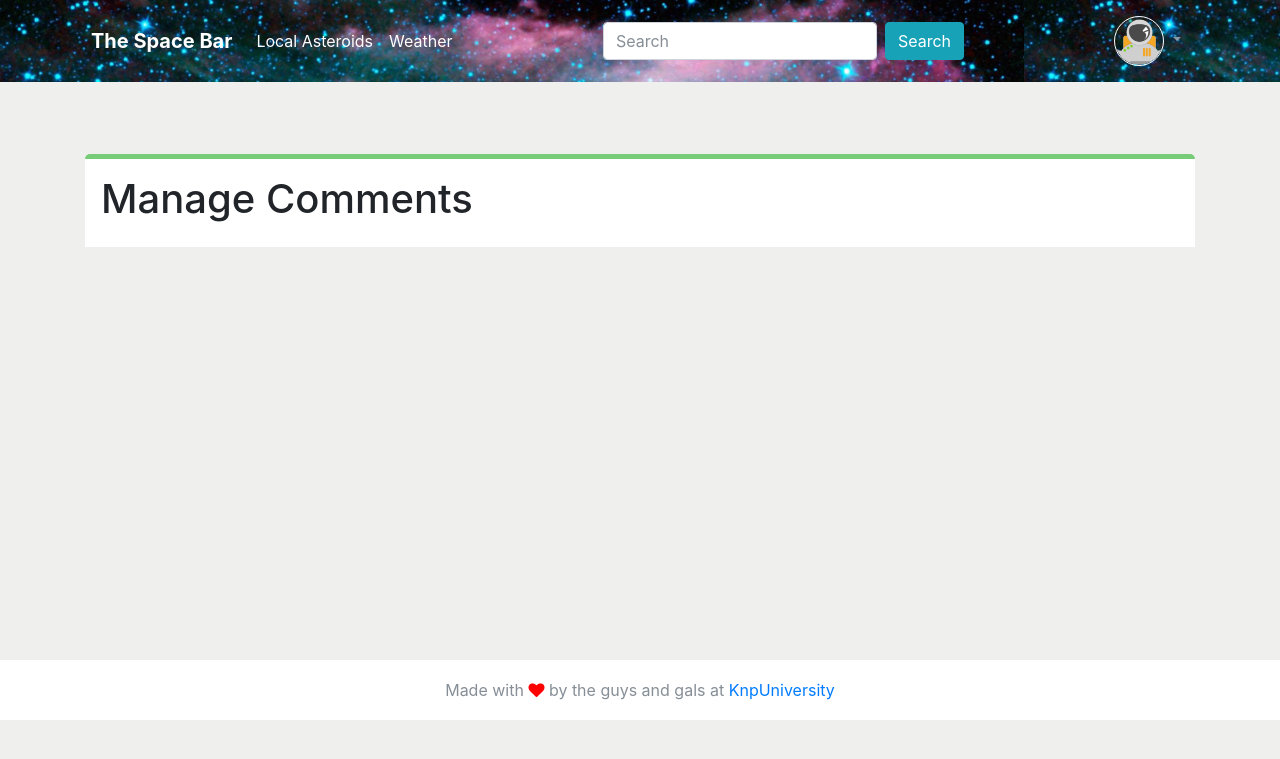
After one commit to yapnaa/iconea-spacebar, a Symfony app: template templates/comment_admin/index.html.twig in a window 1280 px wide. The commit adds this page. Shown: the top 759 px of the page. Run offline with Twig, Linux system fonts and the light colour scheme; the template is opened without the code that fills it, so the values that code supplies are empty; some libraries are stand-ins or nearby versions.

Commit message:
5:11 Twig Block Tricks

```diff
--- a/public/css/styles.css
+++ b/public/css/styles.css
@@ -169,6 +169,10 @@ html {height:100%}
     width: 100%;
     background-color: #fff;
 }
+.show-article-container-border-green {
+    border-top-right-radius: 5px;
+    border-top-left-radius: 5px;
+    border-top: 5px solid #7c7;}
 
 .show-article-img {
     width: 250px;
--- /dev/null
+++ b/templates/comment_admin/index.html.twig
@@ -0,0 +1,13 @@
+{% extends 'content_base.html.twig' %}
+
+{% block title %}Manage Comments{% endblock %}
+
+{% block content_class %}{{ parent() }} show-article-container-border-green{% endblock %}
+
+{% block content_body %}
+    <div class="row">
+        <div class="col-sm-12">
+            <h1>Manage Comments</h1>
+        </div>
+    </div>
+{% endblock %}
--- /dev/null
+++ b/templates/content_base.html.twig
@@ -0,0 +1,13 @@
+{% extends 'base.html.twig' %}
+
+{% block body %}
+    <div class="container">
+        <div class="row">
+            <div class="col-sm-12">
+               <div class="{% block content_class %}show-article-container p-3 mt-4{% endblock %}">
+                    {% block content_body %}{% endblock %}
+                </div>
+            </div>
+        </div>
+    </div>
+{% endblock %}
```
Also changed, not shown: src/Controller/CommentAdminController.php (added, +19 -0 lines).
